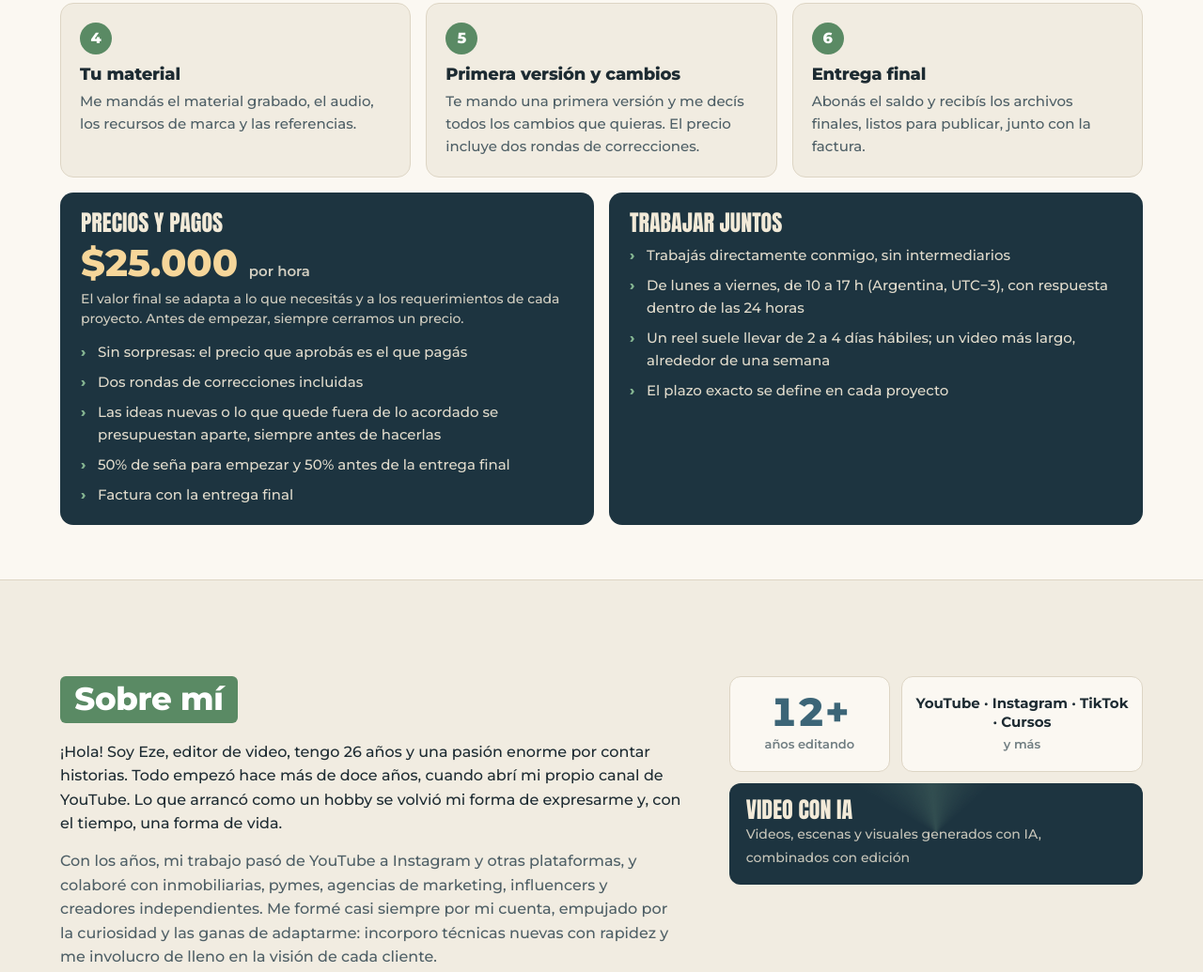
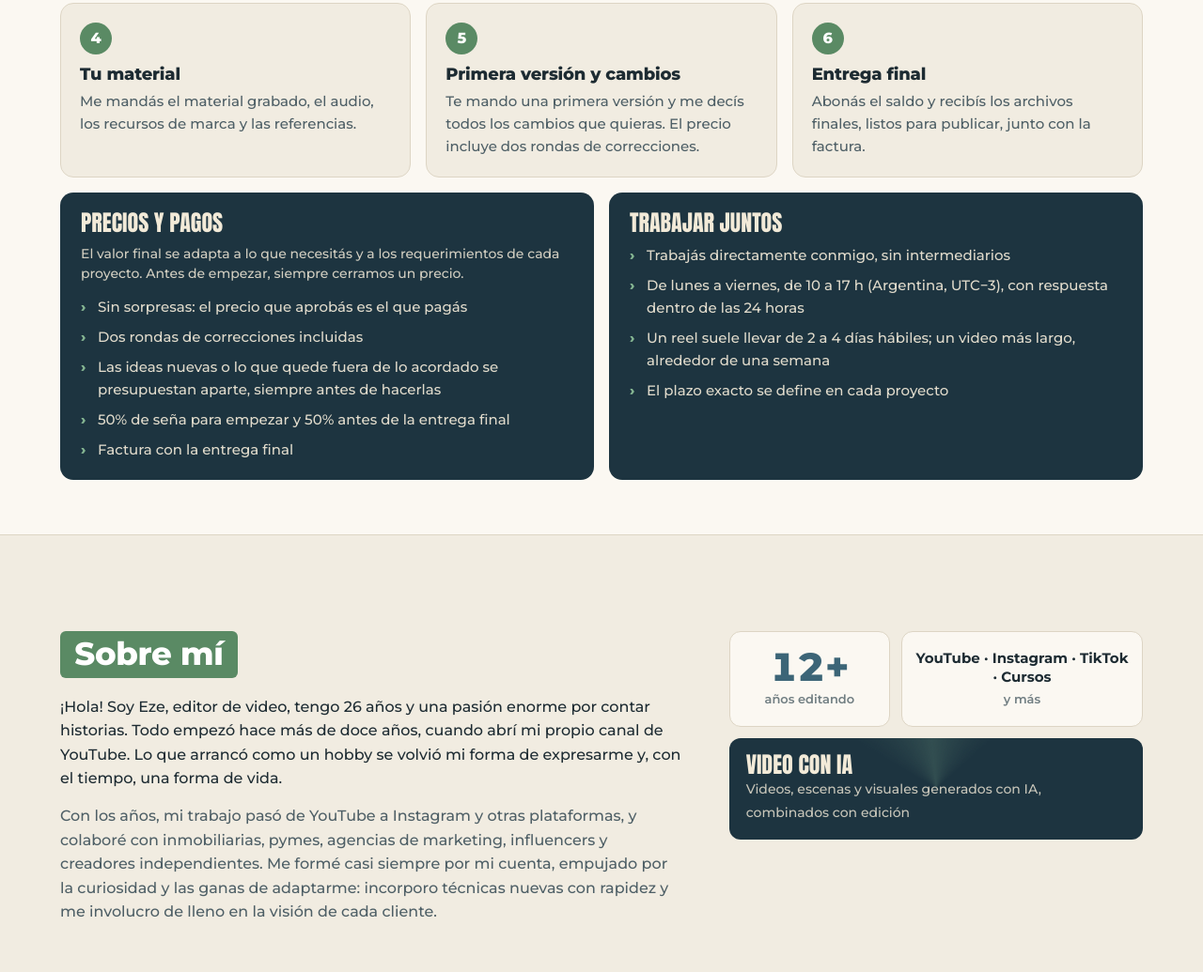
Before and after one commit to ezehaize/ezehaize.github.io, a plain HTML site: page es.html in a window 1280 px wide. Shown: the part 3912-4947 px from the top of the page at 94% size. Drawn offline with Linux system fonts and the light colour scheme.

Commit message:
Remove hourly rate

```diff
--- a/es.html
+++ b/es.html
@@ -328,7 +328,7 @@ body{font-weight:400}
 
 .nav a.l.mo{display:none}.navl a{flex:none}@media(max-width:640px){.nav .btn.p{display:none}.nav a.l.mo{display:inline-block}}
 
-.howx .rate{font-size:clamp(30px,3.2vw,40px);font-weight:800;color:var(--amber);line-height:1;margin:4px 0 8px}.howx .rate span{font-size:15px;font-weight:600;color:var(--cream);opacity:.85}.howx .rnote{font-size:14px;opacity:.85;margin:0 0 14px;line-height:1.45}
+.howx .rate{font-size:clamp(30px,3.2vw,40px);font-weight:800;color:var(--amber);line-height:1;margin:4px 0 8px}.howx .rate span{font-size:15px;font-weight:600;color:var(--cream);opacity:.85}.howx .rnote{font-size:14px;opacity:.85;margin:8px 0 14px;line-height:1.45}
 
 .gh{font-size:clamp(20px,2.2vw,26px);padding:6px 14px;border-radius:7px;margin-top:30px}
 .gdesc img{width:84px;height:84px}
@@ -388,7 +388,7 @@ body{font-weight:400}
     <li><h3>Entrega final</h3><p>Abonás el saldo y recibís los archivos finales, listos para publicar, junto con la factura.</p></li>
   </ol>
   <div class="howx">
-    <div><b>Precios y pagos</b><p class="rate">$25.000 <span>por hora</span></p><p class="rnote">El valor final se adapta a lo que necesitás y a los requerimientos de cada proyecto. Antes de empezar, siempre cerramos un precio.</p><ul><li>Sin sorpresas: el precio que aprobás es el que pagás</li><li>Dos rondas de correcciones incluidas</li><li>Las ideas nuevas o lo que quede fuera de lo acordado se presupuestan aparte, siempre antes de hacerlas</li><li>50% de seña para empezar y 50% antes de la entrega final</li><li>Factura con la entrega final</li></ul></div>
+    <div><b>Precios y pagos</b><p class="rnote">El valor final se adapta a lo que necesitás y a los requerimientos de cada proyecto. Antes de empezar, siempre cerramos un precio.</p><ul><li>Sin sorpresas: el precio que aprobás es el que pagás</li><li>Dos rondas de correcciones incluidas</li><li>Las ideas nuevas o lo que quede fuera de lo acordado se presupuestan aparte, siempre antes de hacerlas</li><li>50% de seña para empezar y 50% antes de la entrega final</li><li>Factura con la entrega final</li></ul></div>
     <div><b>Trabajar juntos</b><ul><li>Trabajás directamente conmigo, sin intermediarios</li><li>De lunes a viernes, de 10 a 17 h (Argentina, UTC−3), con respuesta dentro de las 24 horas</li><li>Un reel suele llevar de 2 a 4 días hábiles; un video más largo, alrededor de una semana</li><li>El plazo exacto se define en cada proyecto</li></ul></div>
   </div>
 </div></section>
```
Also changed, not shown: index.html (+2 -2 lines).
